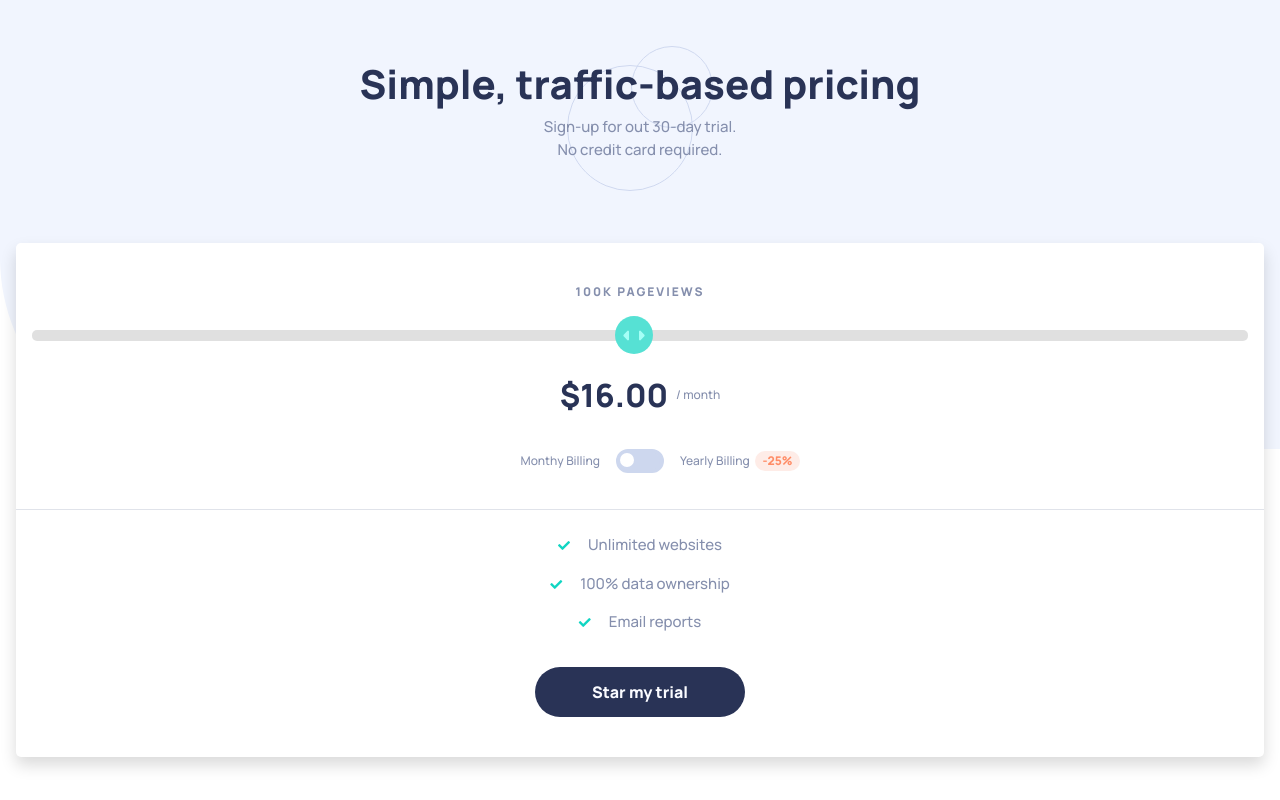
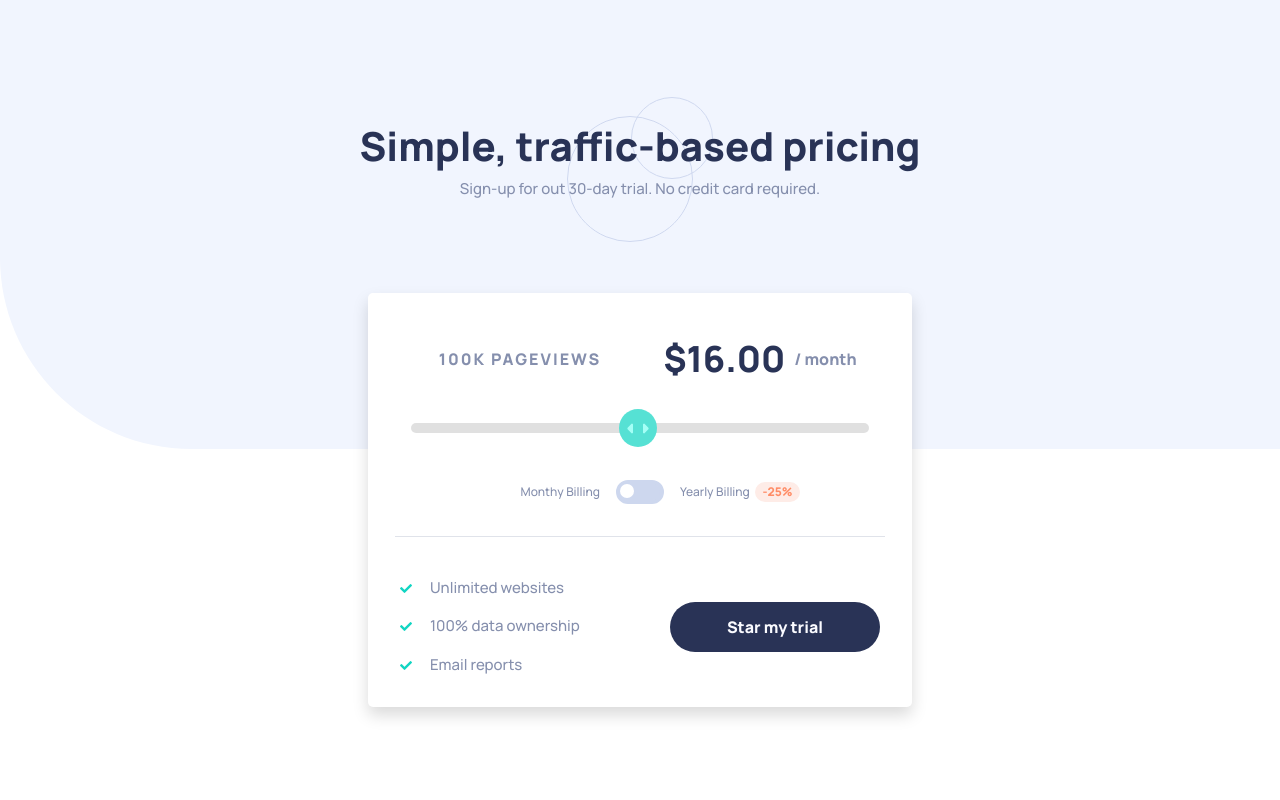
Before and after one commit to LeoDel/interactive-pricing-component, an Angular app: page / in a window 1280 px wide. Built offline with nearby package versions, Linux system fonts and the light colour scheme.

Commit message:
Responsive

```diff
--- a/angular.json
+++ b/angular.json
@@ -128,6 +128,10 @@
               "devServerTarget": "interactive-pricing:serve:production"
             }
           }
+        },
+        "deploy": {
+          "builder": "angular-cli-ghpages:deploy",
+          "options": {}
         }
       }
     }
--- a/package.json
+++ b/package.json
@@ -36,6 +36,7 @@
     "@angular/compiler-cli": "~11.2.12",
     "@types/jasmine": "~3.6.0",
     "@types/node": "^12.11.1",
+    "angular-cli-ghpages": "^1.0.0-rc.2",
     "codelyzer": "^6.0.0",
     "jasmine-core": "~3.6.0",
     "jasmine-spec-reporter": "~5.0.0",
--- a/src/app/main/main.component.html
+++ b/src/app/main/main.component.html
@@ -2,7 +2,7 @@
   <h1>
     Simple, traffic-based pricing
   </h1>
-  <p>Sign-up for out 30-day trial. <br>No credit card required.</p>
+  <p>Sign-up for out 30-day trial. No credit card required.</p>
 </div>
 
 <div class="pricing-container">
--- a/src/app/main/main.component.scss
+++ b/src/app/main/main.component.scss
@@ -1,4 +1,30 @@
 @import "src/assets/colors";
+//@import "node_modules/bootstrap/scss/mixins";
+//@import "node_modules/bootstrap/scss/variables";
+$grid-breakpoints: (
+  xs: 0,
+  sm: 576px,
+  md: 768px,
+  lg: 992px,
+  xl: 1200px,
+  xxl: 1400px
+);
+
+@mixin media-breakpoint-up($name, $breakpoints: $grid-breakpoints) {
+  $min: breakpoint-min($name, $breakpoints);
+  @if $min {
+    @media (min-width: $min) {
+      @content;
+    }
+  } @else {
+    @content;
+  }
+}
+
+@function breakpoint-min($name, $breakpoints: $grid-breakpoints) {
+  $min: map-get($breakpoints, $name);
+  @return if($min != 0, $min, null);
+}
 
 :host {
   position: fixed;
@@ -12,6 +38,10 @@
   align-items: stretch;
   justify-content: center;
   padding: 0 1rem;
+
+  @include media-breakpoint-up(sm) {
+    align-items: center;
+  }
 }
 
 
@@ -33,6 +63,10 @@
 
   p {
     color: $grayishBlue;
+    width: 22ch;
+    @include media-breakpoint-up(sm) {
+      width: auto;
+    }
   }
 }
 
@@ -42,6 +76,15 @@
   box-shadow: 0 .5rem 1rem rgba(0, 0, 0, .15);
   display: grid;
   padding: 2.5rem 0.3rem;
+
+  @include media-breakpoint-up(sm) {
+    width: 34rem;
+    display: grid;
+    align-items: center;
+    grid-template-columns: 1fr 1fr;
+    padding: 3rem 2rem 1.4rem;
+    row-gap: 1rem;
+  }
 
   .info-style {
     color: $grayishBlue;
@@ -59,18 +102,42 @@
   .pageviews {
     letter-spacing: 2px;
     font-weight: bold;
+    font-size: 16px;
+  }
+
+  app-slider-select {
+    margin-bottom: 1.0rem;
+
+    @include media-breakpoint-up(sm) {
+      margin-bottom: 0;
+      grid-column: span 2;
+      grid-row: 2;
+    }
   }
 
   .value-box {
     display: flex;
     align-items: center;
     justify-content: center;
-    margin-bottom: 2em;
+    margin-bottom: 2rem;
+
+    @include media-breakpoint-up(sm) {
+      grid-column: 2/3;
+      grid-row: 1;
+      margin-bottom: 0;
+    }
 
     .value {
       font-weight: bold;
-      font-size: 32px;
+      font-size: 36px;
+      line-height: 36px;
       padding-right: 0.25em;
+    }
+
+    .info-style {
+      font-size: 16px;
+      line-height: 16px;
+      font-weight: bold;
     }
   }
 
@@ -91,18 +158,35 @@
       display: flex;
       align-items: center;
     }
+
+    @include media-breakpoint-up(sm) {
+      grid-column: span 2;
+      grid-row: 3;
+      margin-bottom: 0;
+    }
   }
 
   .line-divider {
     margin-left: -0.3rem;
     margin-right: -0.3rem;
     background: $grayishBlue;
+    @include media-breakpoint-up(sm) {
+      grid-column: span 2;
+      grid-row: 4;
+    }
   }
 
   .call-to-action {
     display: flex;
     flex-flow: column;
     align-items: center;
+
+    @include media-breakpoint-up(sm) {
+      flex-flow: row;
+      justify-content: space-between;
+      grid-column: span 2;
+      grid-row: 5;
+    }
   }
 
   .advantages {
@@ -120,6 +204,11 @@
       font-weight: 700;
       font-size: 0.8em;
       padding-right: 1.5em;
+    }
+
+    @include media-breakpoint-up(sm) {
+      align-items: flex-start;
+      margin-bottom: 0;
     }
   }
 
```
Also changed, not shown: 1 other file (tests, documents, lock files or other folders).
